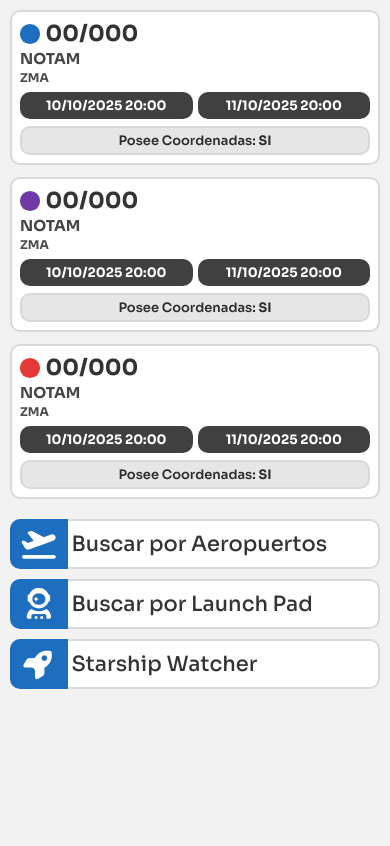
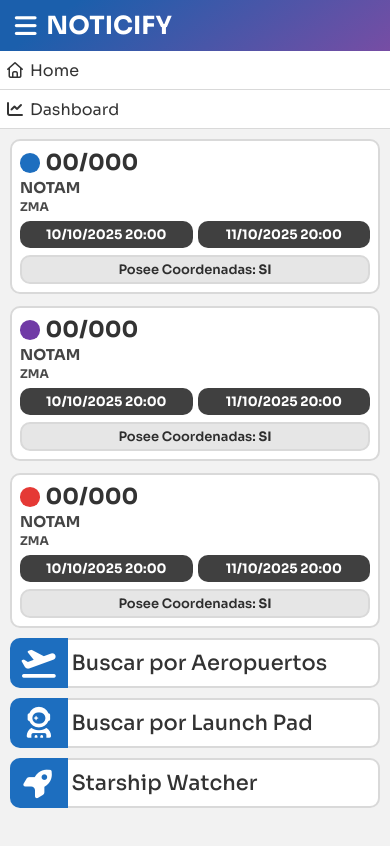
Before and after one commit to Alvaro-Soriano/noticify, a plain HTML site: page tests.html in a window 390 px wide. Drawn offline with nearby package versions, Linux system fonts and the light colour scheme.

Commit message:
inicio estilo nav, aside y main

```diff
--- /dev/null
+++ b/css/basic.css
@@ -0,0 +1,77 @@
+@import url('https://fonts.googleapis.com/css2?family=Sora:wght@100..800&display=swap');
+@import url("https://cdnjs.cloudflare.com/ajax/libs/font-awesome/7.0.1/css/all.min.css");
+
+*{
+	font-family: "Sora", sans-serif;
+	font-optical-sizing: auto;
+	font-style: normal;
+}
+
+html,body{
+	padding: 0 !important;
+	margin: 0 !important;
+}
+
+body{
+	background-color: hsl(0 0 95);
+}
+
+header{
+	padding: 10px;
+	font-size: 25px;
+	font-weight: bold;
+	background: linear-gradient(144deg,#1b5fac 17%, #774da4 100%);
+	color:white;
+	display: flex;
+	align-items: center;
+	gap: 5px;
+}
+
+
+aside{
+	width: 180px;
+	background-color:hsl(0 0% 98%);
+	position: absolute;
+	top: 51px;
+	bottom: 0;
+	left: 0;
+	overflow-y: auto;
+	border-right: 1px solid hsl(0 0% 85%);
+}
+
+aside > nav{
+	display: flex;
+	flex-direction: column;
+}
+aside > nav > a{
+	background-color: white;
+	padding: 5px;
+	color: hsl(100 0% 20%);
+	display: flex;
+	align-items: center;
+	gap: 5px;
+	height: 28px;
+	text-decoration: none;
+	border-bottom: 1px solid hsl(0 0% 85%);
+}
+aside > nav > a:hover{
+	filter: brightness(93%);
+}
+
+main{
+	margin-left: 180px;
+	height: calc(100vh - 51px - 20px);
+	overflow-y: auto;
+	padding: 10px 10px;
+}
+
+@media (max-width: 768px) and (orientation: portrait) {
+	aside{
+		position: initial;
+		width: 100%;
+	}
+	main{
+		margin-left: 0px;
+	}
+
+}
--- a/tests.html
+++ b/tests.html
@@ -5,68 +5,28 @@
 	<meta name="viewport" content="width=device-width, initial-scale=1.0">
 	<title>Tests</title>
 	<script src="./cards.js"></script>
+	<link rel="stylesheet" href="/css/basic.css">
 </head>
-<style>
-	@import url('https://fonts.googleapis.com/css2?family=Sora:wght@100..800&display=swap');
-	@import url("https://cdn.jsdelivr.net/npm/bootstrap-icons@1.13.1/font/bootstrap-icons.min.css");
-	@import url("https://cdnjs.cloudflare.com/ajax/libs/font-awesome/7.0.1/css/all.min.css");
 
-	*{
-		font-family: "Sora", sans-serif;
-		font-optical-sizing: auto;
-		font-style: normal;
-
-	}
-	html,body{
-		padding: 0 !important;
-		margin: 0 !important;
-
-	}
-	body{
-		background-color: hsl(0 0 95);
-	}
-	.placeCard{
-		display: flex;
-		border-radius: 10px;
-		font-family: "Sora", sans-serif;
-		font-optical-sizing: auto;
-		font-style: normal;
-	}
-
-	.placeCardText{
-			border: 2px solid hsl(0 0% 85%);
-			background-color: white;
-			width: 100%;
-			border-radius: 10px;
-			padding: 4px;
-			display: flex;
-			flex-direction: column;
-			justify-content: center;
-			gap: 2px;
-			min-width: 0;
-			border-left: none;
-			border-top-left-radius: 0px;
-			border-bottom-left-radius: 0px;
-			font-size: 21px;
-			color: hsl(100 0% 20%);
-			font-weight: 500;
-	}
-	.placeCardIcon{
-		font-size: 30px;
-		padding: 10px;
-		display: flex;
-		justify-content: center;
-		align-items: center;
-		color:white;
-		background-color: #1d6ebf;
-		border-top-left-radius: 10px;
-		border-bottom-left-radius: 10px;
-	}
-
-
-</style>
 <body>
-	<div style="display: grid; grid-template-columns: repeat(auto-fill, minmax(370px, 1fr)); padding: 10px; gap:12px;">
+	<header>
+		<i class="fa-solid fa-bars menuOpenButton "></i>
+		NOTICIFY
+	</header>
+	<aside>
+		<nav>
+			<a href="">
+				<i class="fa-regular fa-house"></i>
+				Home
+			</a>
+			<a href="">
+				<i class="fa-solid fa-chart-line"></i>
+				Dashboard
+			</a>
+		</nav>
+	</aside>
+	<main>
+		<div style="display: grid; grid-template-columns: repeat(auto-fill, minmax(370px, 1fr));gap:12px;">
 
 			<notice-card
 				data-title="00/000"
@@ -93,13 +53,12 @@
 				data-status="C"
 			></notice-card>
 		</div>
-	<div style="display: grid; grid-template-columns: repeat(auto-fit, minmax(370px, 1fr)); padding:10px; gap:10px;">
+		<div style="display: grid; grid-template-columns: repeat(auto-fit, minmax(370px, 1fr)); padding-top: 10px; gap:10px;">
 			<place-card data-icon="fa-plane-departure" data-label="Buscar por Aeropuertos"></place-card>
 			<place-card data-icon="fa-user-astronaut" data-label="Buscar por Launch Pad"></place-card>
 			<place-card data-icon="fa-rocket" data-label="Starship Watcher" href="https://google.com"></place-card>
-
 		</div>
-
+	</main>
 
 </body>
 </html>
```
Lines whose indentation alone changed are shown as unchanged.
